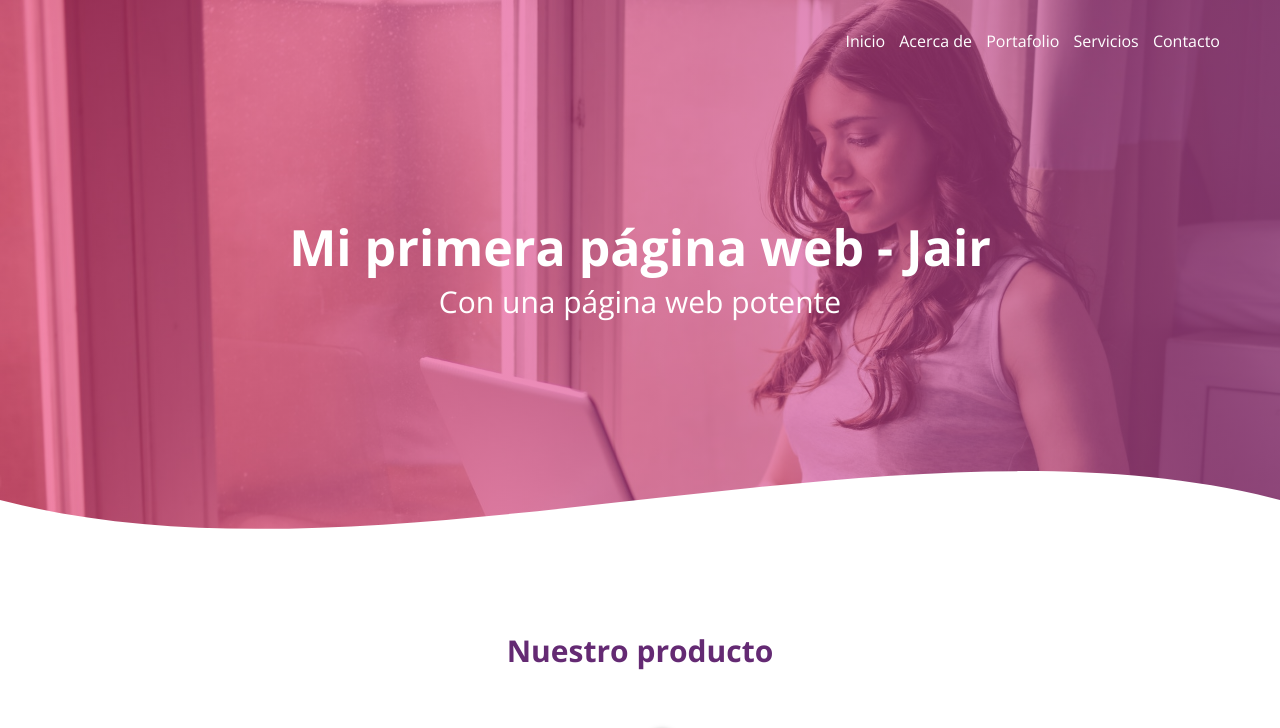
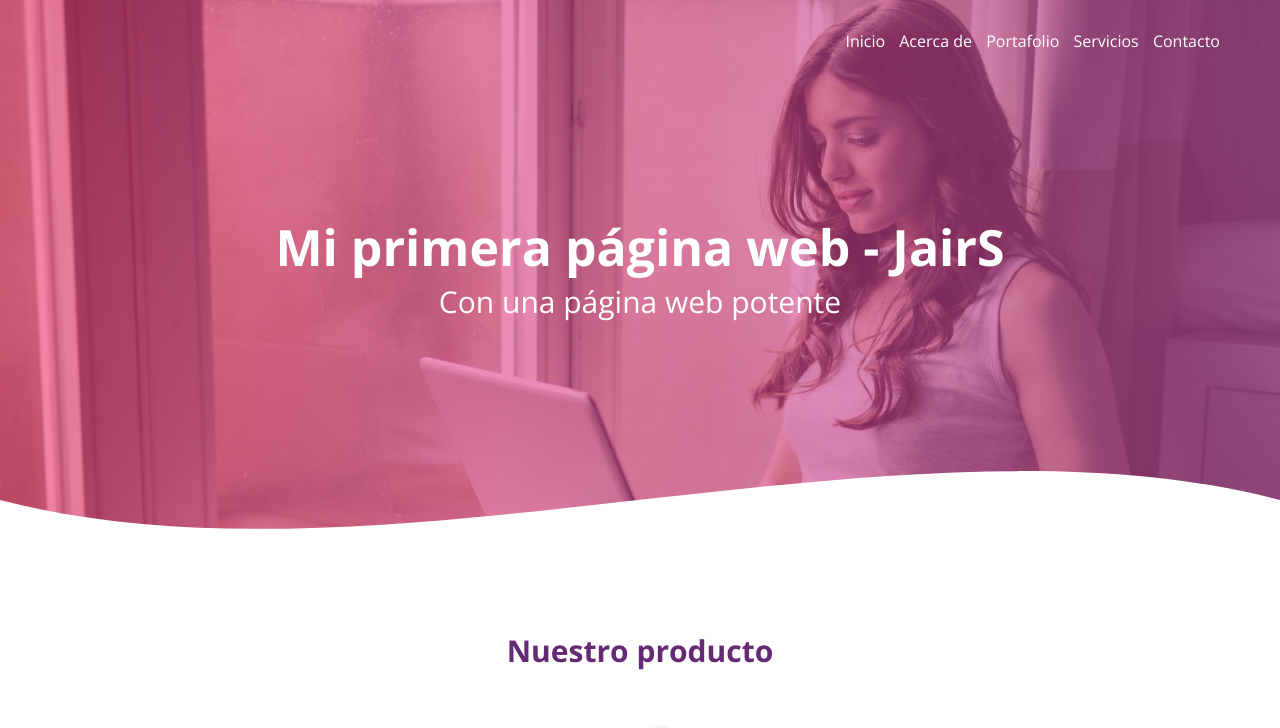
Before and after one commit to jairsanc/jairsanc.github.io, a plain HTML site: page index.html in a window 1280 px wide. Shown: the top 728 px of the page. Drawn offline with nearby package versions, Linux system fonts and the light colour scheme.

Commit message:
nuevo h1

```diff
--- a/index.html
+++ b/index.html
@@ -21,7 +21,7 @@
             <a href="#">Contacto</a>
         </nav>
         <section class="textos-header">
-            <h1>Mi primera página web - Jair</h1>
+            <h1>Mi primera página web - JairS</h1>
             <h2>Con una página web potente</h2>
         </section>
         <div class="wave" style="height: 150px; overflow: hidden;"><svg viewBox="0 0 500 150" preserveAspectRatio="none"
```
